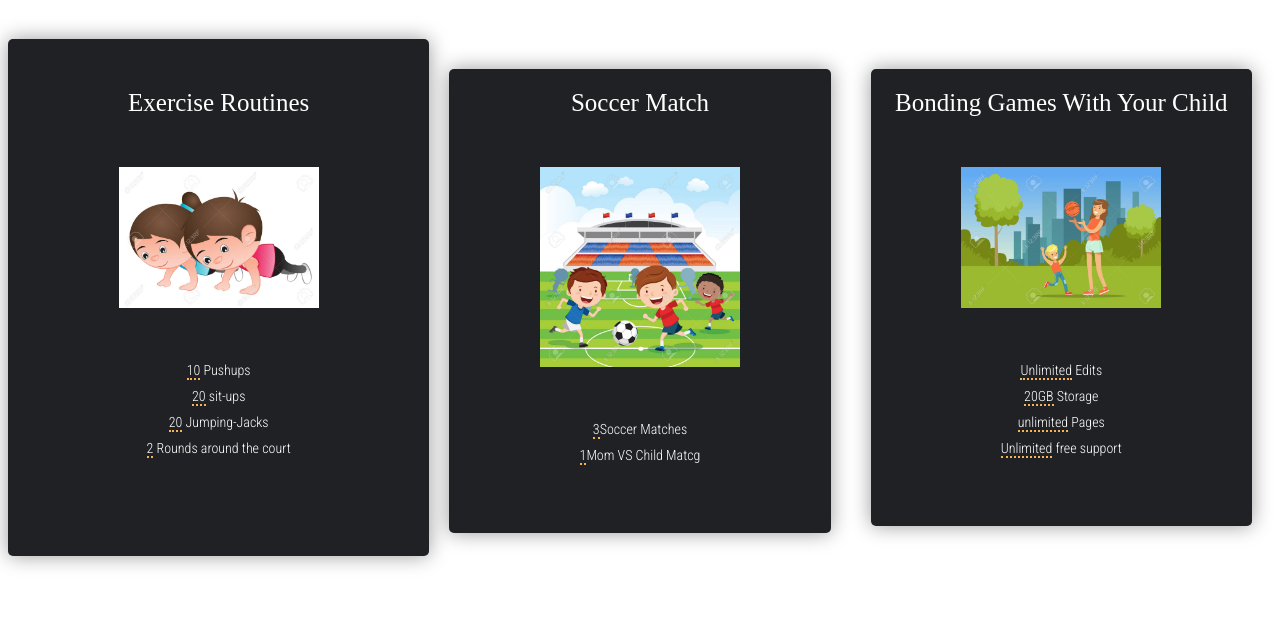
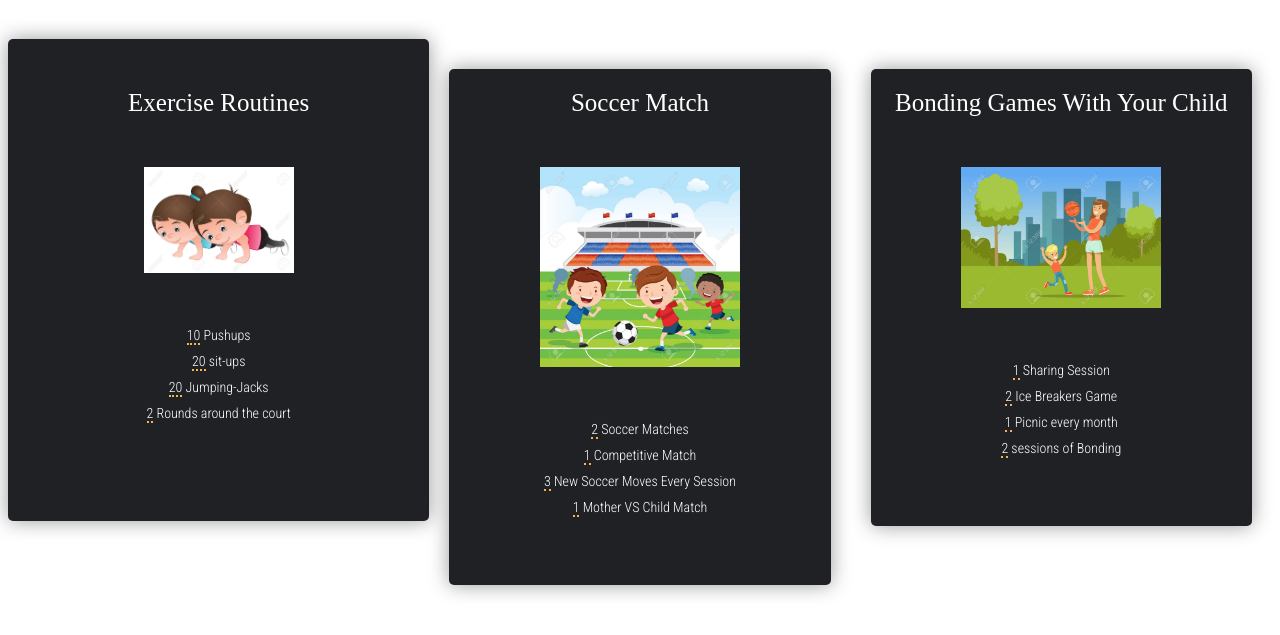
Before and after one commit to PulavarthiShravya/ID_Assignment2, a plain HTML site: page activities.html in a window 1280 px wide. Shown: the part 61-696 px from the top of the page. Drawn offline with Linux system fonts and the light colour scheme; a web font is replaced by a local one.

Commit message:
activities

```diff
--- a/activities.html
+++ b/activities.html
@@ -24,7 +24,7 @@
       <div class="card">
         <div class="title">Exercise Routines</div>
         <div class="icon">
-          <img src = 'images/exerciseroutine.jpg' alt = exercise style = 'width: 200px'>
+          <img src = 'images/exerciseroutine.jpg' alt = exercise style = 'width: 150px'>
         </div><!--/icon-->
 
         <div class="features">
@@ -49,8 +49,10 @@
 
         <div class="features">
           <ul>
-            <li><span>3</span>Soccer Matches</li>
-            <li><span>1</span>Mom VS Child Matcg</li>
+            <li><span>2</span> Soccer Matches</li>
+            <li><span>1</span> Competitive Match</li>
+            <li><span>3</span> New Soccer Moves Every Session</li>
+            <li><span>1</span> Mother VS Child Match</li>
           </ul>
         </div><!--/features-->
 
@@ -67,10 +69,10 @@
 
         <div class="features">
           <ul>
-            <li><span>Unlimited</span> Edits</li>
-            <li><span>20GB</span> Storage</li>
-            <li><span>unlimited</span> Pages</li>
-            <li><span>Unlimited</span> free support</li>
+            <li><span>1</span> Sharing Session</li>
+            <li><span>2</span> Ice Breakers Game</li>
+            <li><span>1</span> Picnic every month</li>
+            <li><span>2</span> sessions of Bonding</li>
           </ul>
         </div><!--/features-->
 
```
